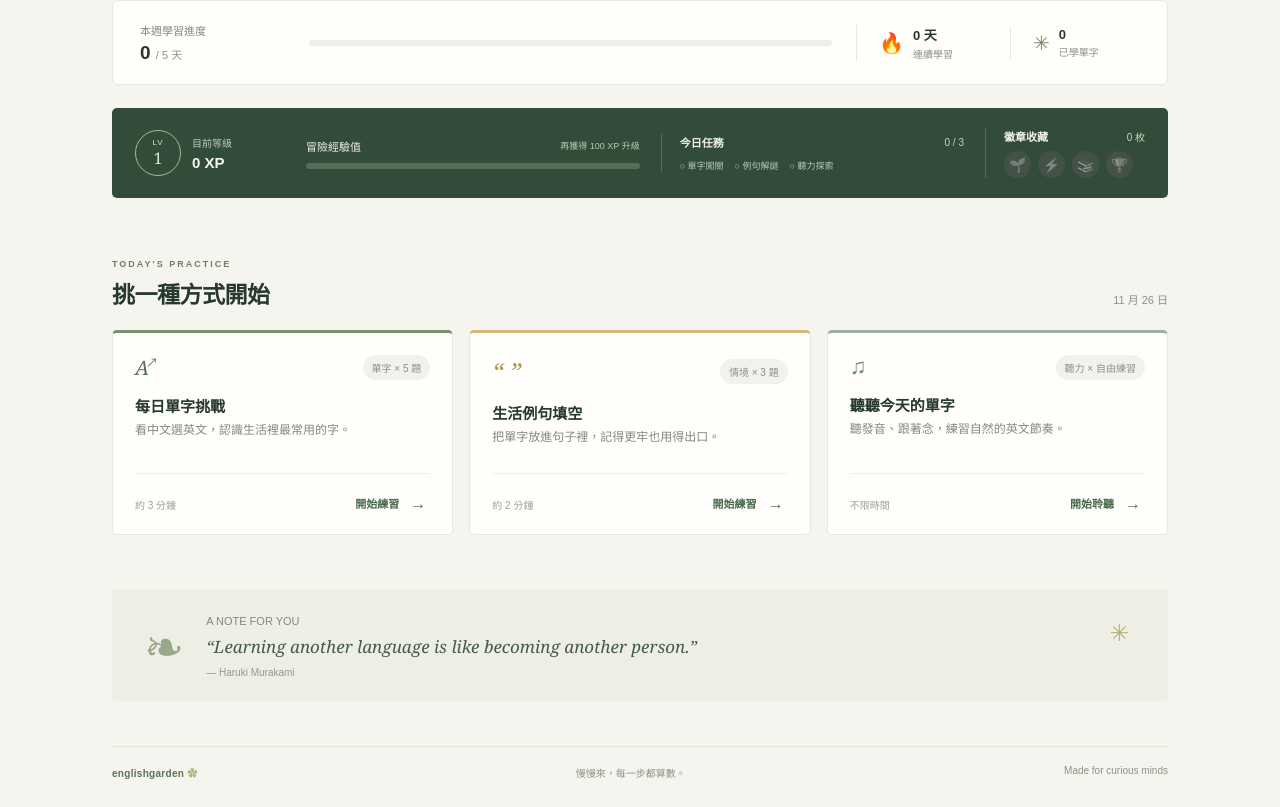
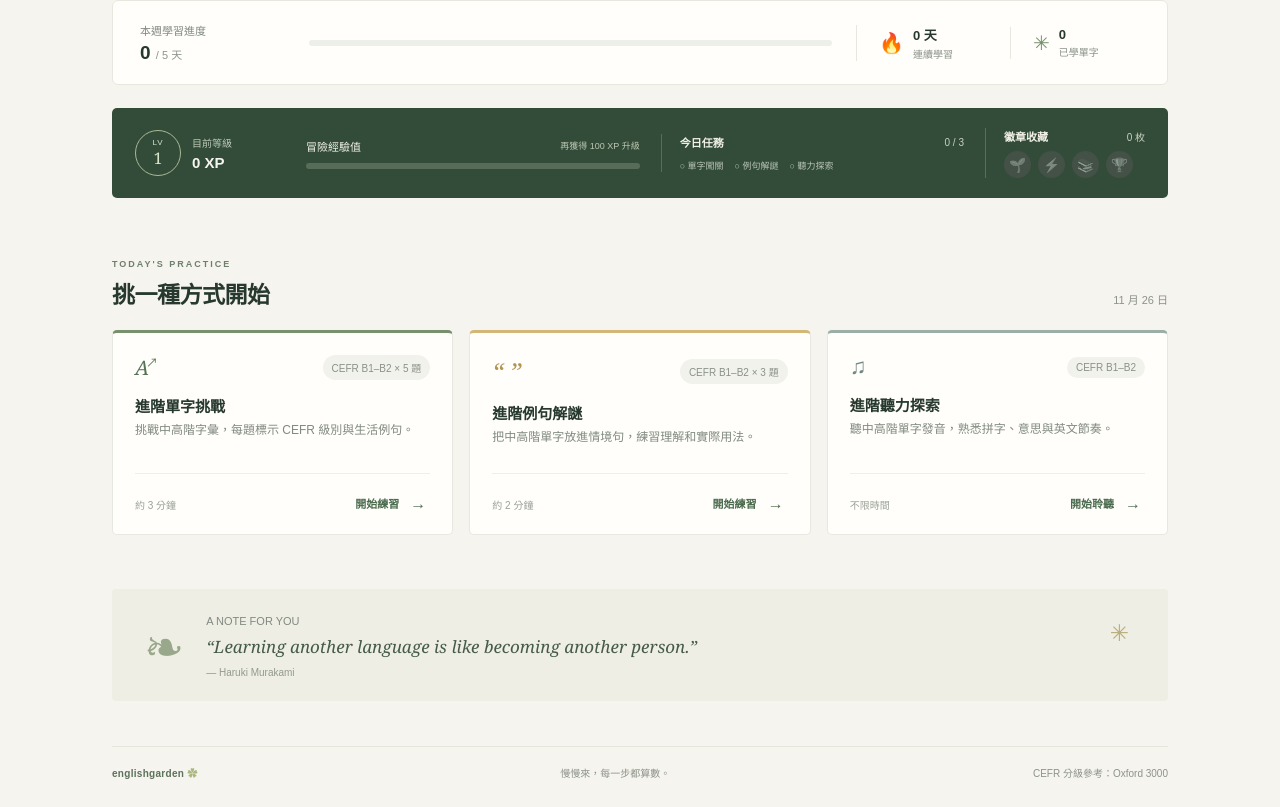
Before and after one commit to Garret111/english-garden, a plain HTML site: page site/index.html in a window 1280 px wide. Shown: the part 502-1309 px from the top of the page. Drawn offline with Linux system fonts and the light colour scheme.

Commit message:
Add CEFR site/index.html updates

```diff
--- a/site/index.html
+++ b/site/index.html
@@ -37,13 +37,13 @@
 
     <section class="section-heading" id="practice"><div><div class="eyebrow">TODAY'S PRACTICE</div><h2>挑一種方式開始</h2></div><span class="date-chip" id="today-label"></span></section>
     <section class="practice-grid">
-      <article class="practice-card word-card"><div class="card-top"><span class="card-icon">A<span>↗</span></span><span class="level">單字 × 5 題</span></div><h3>每日單字挑戰</h3><p>看中文選英文，認識生活裡最常用的字。</p><div class="card-foot"><span>約 3 分鐘</span><button class="text-button" data-open="quiz">開始練習 <b>→</b></button></div></article>
-      <article class="practice-card sentence-card" id="phrases"><div class="card-top"><span class="card-icon quote-icon">“ ”</span><span class="level">情境 × 3 題</span></div><h3>生活例句填空</h3><p>把單字放進句子裡，記得更牢也用得出口。</p><div class="card-foot"><span>約 2 分鐘</span><button class="text-button" data-open="sentence">開始練習 <b>→</b></button></div></article>
-      <article class="practice-card listen-card"><div class="card-top"><span class="card-icon sound-icon">♫</span><span class="level">聽力 × 自由練習</span></div><h3>聽聽今天的單字</h3><p>聽發音、跟著念，練習自然的英文節奏。</p><div class="card-foot"><span>不限時間</span><button class="text-button" data-open="listen">開始聆聽 <b>→</b></button></div></article>
+      <article class="practice-card word-card"><div class="card-top"><span class="card-icon">A<span>↗</span></span><span class="level">CEFR B1–B2 × 5 題</span></div><h3>進階單字挑戰</h3><p>挑戰中高階字彙，每題標示 CEFR 級別與生活例句。</p><div class="card-foot"><span>約 3 分鐘</span><button class="text-button" data-open="quiz">開始練習 <b>→</b></button></div></article>
+      <article class="practice-card sentence-card" id="phrases"><div class="card-top"><span class="card-icon quote-icon">“ ”</span><span class="level">CEFR B1–B2 × 3 題</span></div><h3>進階例句解謎</h3><p>把中高階單字放進情境句，練習理解和實際用法。</p><div class="card-foot"><span>約 2 分鐘</span><button class="text-button" data-open="sentence">開始練習 <b>→</b></button></div></article>
+      <article class="practice-card listen-card"><div class="card-top"><span class="card-icon sound-icon">♫</span><span class="level">CEFR B1–B2</span></div><h3>進階聽力探索</h3><p>聽中高階單字發音，熟悉拼字、意思與英文節奏。</p><div class="card-foot"><span>不限時間</span><button class="text-button" data-open="listen">開始聆聽 <b>→</b></button></div></article>
     </section>
 
     <section class="quote-banner"><div class="quote-leaf">❧</div><div><span class="small-label">A NOTE FOR YOU</span><p>“Learning another language is like becoming another person.”</p><small>— Haruki Murakami</small></div><span class="quote-spark">✳</span></section>
-    <footer><span>englishgarden <span class="footer-seed">✿</span></span><span>慢慢來，每一步都算數。</span><span>Made for curious minds</span></footer>
+    <footer><span>englishgarden <span class="footer-seed">✿</span></span><span>慢慢來，每一步都算數。</span><a class="footer-source" href="https://www.oxfordlearnersdictionaries.com/external/pdf/wordlists/oxford-3000-5000/The_Oxford_3000_by_CEFR_level.pdf" target="_blank" rel="noopener noreferrer">CEFR 分級參考：Oxford 3000</a></footer>
   </main>
 
   <div class="modal-backdrop" id="modal" aria-hidden="true"><section class="modal" role="dialog" aria-modal="true" aria-labelledby="modal-title"><button class="modal-close" id="close-modal" aria-label="關閉">×</button><div id="modal-content"></div></section></div>
```
